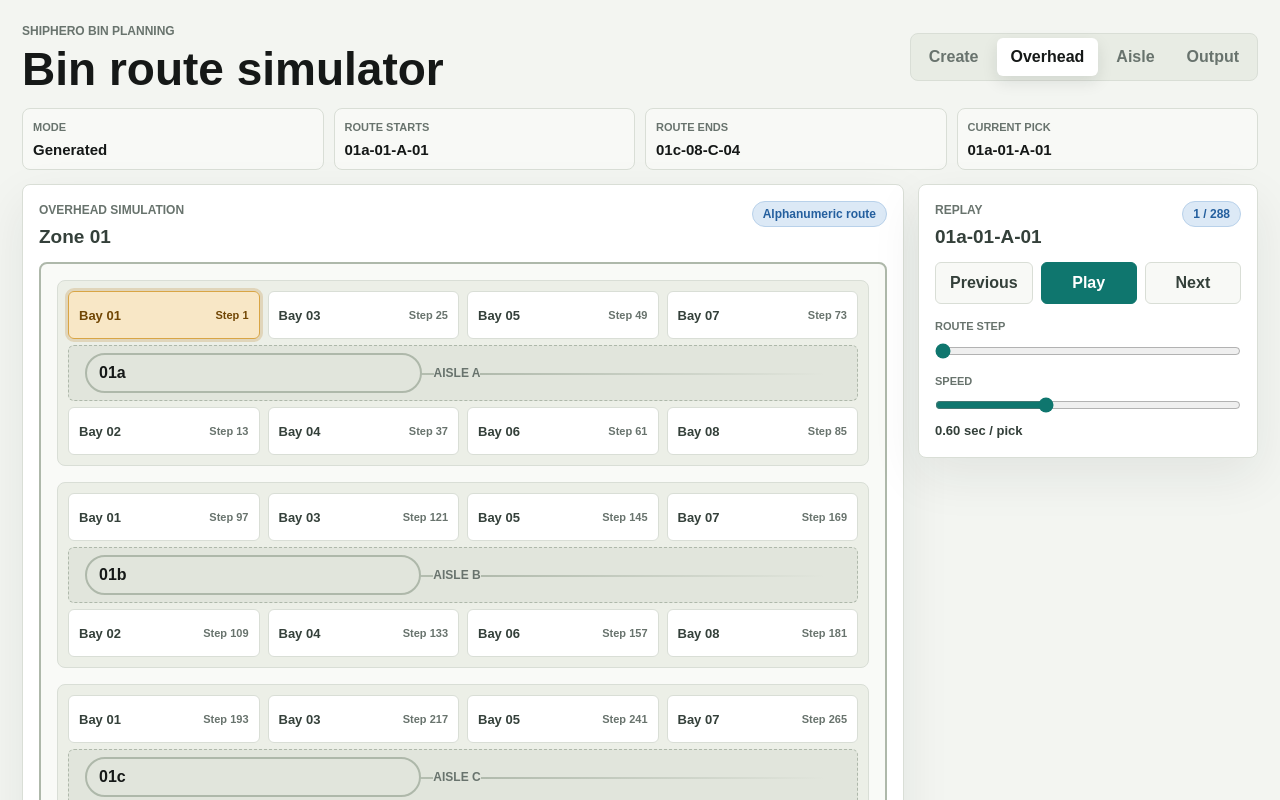
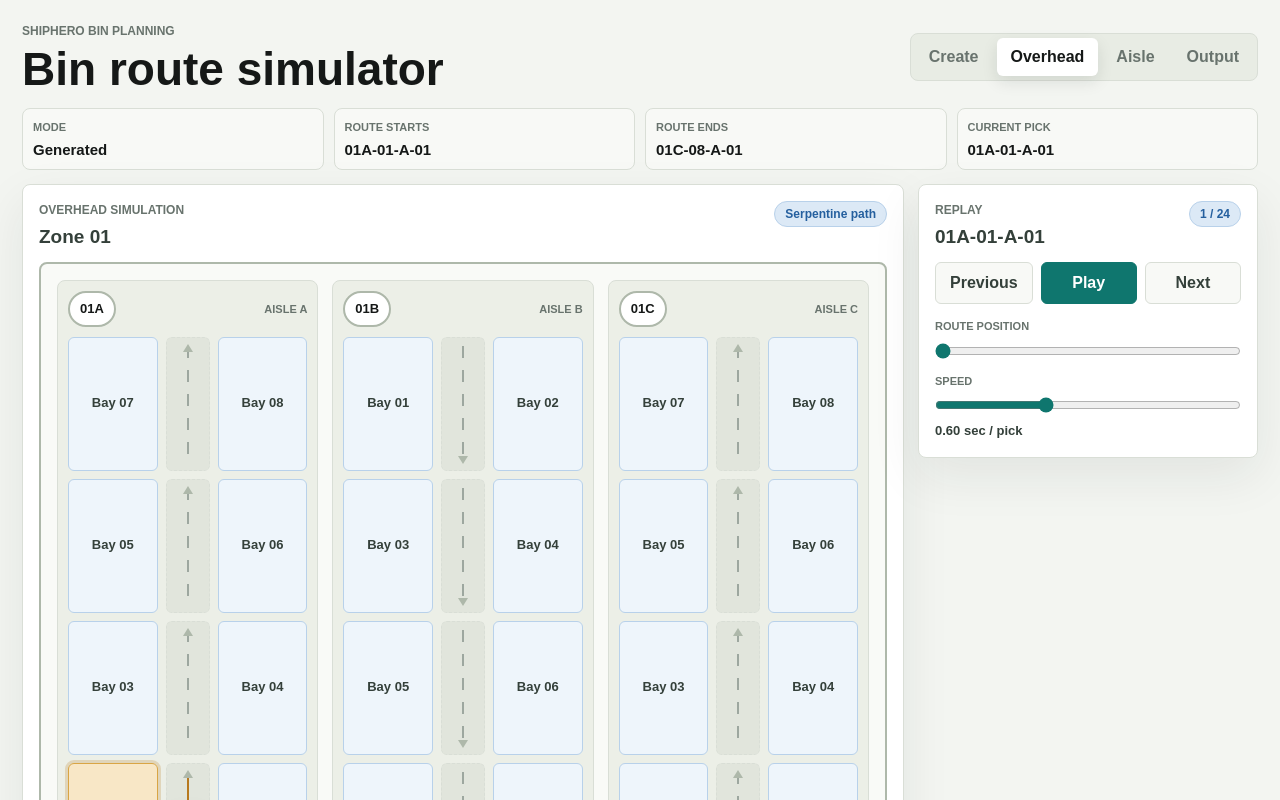
Before and after one commit to mostafa-azimi/bin_location_simulator, a Next.js app: page / in a window 1280 px wide. Both pictures are taken after a click on the button "Overhead". Shown: the top 800 px of the page. Built offline with nearby package versions, Linux system fonts and the light colour scheme.

Commit message:
Add serpentine route animation

```diff
--- a/app/globals.css
+++ b/app/globals.css
@@ -353,10 +353,14 @@ button:disabled {
   background: #f9faf7;
   border: 2px solid var(--line-strong);
   border-radius: 8px;
+  min-width: 840px;
+  padding: 16px;
+}
+
+.serpentine-grid {
+  align-items: stretch;
   display: grid;
-  gap: 16px;
-  min-width: 760px;
-  padding: 16px;
+  gap: 14px;
 }
 
 .warehouse-aisle {
@@ -364,13 +368,54 @@ button:disabled {
   border: 1px solid var(--line);
   border-radius: 8px;
   display: grid;
-  gap: 6px;
+  gap: 10px;
   padding: 10px;
 }
 
-.warehouse-row {
+.serpentine-aisle {
+  grid-template-rows: auto 1fr;
+  min-height: 620px;
+}
+
+.aisle-header {
+  align-items: center;
+  display: flex;
+  gap: 8px;
+  justify-content: space-between;
+  min-width: 0;
+}
+
+.aisle-header strong {
+  background: white;
+  border: 2px solid var(--line-strong);
+  border-radius: 999px;
+  color: var(--foreground);
+  font-size: 13px;
+  font-weight: 760;
+  padding: 6px 10px;
+}
+
+.aisle-header span {
+  color: var(--muted);
+  font-size: 11px;
+  font-weight: 760;
+  overflow-wrap: anywhere;
+  text-align: right;
+  text-transform: uppercase;
+}
+
+.serpentine-bay-stack {
   display: grid;
   gap: 8px;
+  min-height: 560px;
+}
+
+.serpentine-pair {
+  align-items: stretch;
+  display: grid;
+  gap: 8px;
+  grid-template-columns: minmax(62px, 1fr) 44px minmax(62px, 1fr);
+  min-height: 72px;
 }
 
 .warehouse-bay {
@@ -380,21 +425,17 @@ button:disabled {
   border-radius: 6px;
   color: var(--ink-soft);
   display: flex;
-  justify-content: space-between;
-  min-height: 48px;
-  padding: 8px 10px;
+  justify-content: center;
+  min-height: 64px;
+  padding: 8px;
+  text-align: center;
   transition: background 160ms ease, border-color 160ms ease, color 160ms ease;
 }
 
 .warehouse-bay span {
   font-size: 13px;
   font-weight: 760;
-}
-
-.warehouse-bay strong {
-  color: var(--muted);
-  font-size: 11px;
-  font-weight: 760;
+  line-height: 1.15;
 }
 
 .warehouse-bay.empty {
@@ -402,13 +443,14 @@ button:disabled {
   border-style: dashed;
 }
 
+.warehouse-bay.planned {
+  background: #eef5fb;
+  border-color: #b8d1ea;
+}
+
 .warehouse-bay.done {
   background: var(--teal-soft);
   border-color: #8ed5cc;
-  color: #075f58;
-}
-
-.warehouse-bay.done strong {
   color: #075f58;
 }
 
@@ -419,52 +461,103 @@ button:disabled {
   outline: 3px solid rgba(183, 121, 31, 0.22);
 }
 
-.warehouse-bay.active strong {
-  color: #714604;
-}
-
-.warehouse-corridor {
+.aisle-track {
   align-items: center;
   background: #e1e5dc;
-  border: 1px dashed var(--line-strong);
+  border: 1px dashed var(--line);
   border-radius: 6px;
-  display: grid;
-  grid-template-columns: 1fr auto auto 1fr;
-  gap: 12px;
-  min-height: 56px;
-  overflow: hidden;
-  padding: 0 16px;
+  display: flex;
+  justify-content: center;
+  overflow: visible;
   position: relative;
 }
 
-.corridor-line {
-  background: linear-gradient(90deg, transparent, var(--line-strong), transparent);
-  grid-column: 1 / -1;
-  height: 2px;
-  left: 16px;
+.aisle-track::before {
+  background: repeating-linear-gradient(
+    to bottom,
+    #9da79f 0,
+    #9da79f 12px,
+    transparent 12px,
+    transparent 24px
+  );
+  bottom: 8px;
+  content: "";
+  left: 50%;
   position: absolute;
-  right: 16px;
-  top: 50%;
+  top: 8px;
+  transform: translateX(-50%);
+  width: 2px;
 }
 
-.warehouse-corridor strong,
-.warehouse-corridor span {
-  background: #e1e5dc;
-  color: var(--foreground);
-  font-weight: 760;
-  position: relative;
-  z-index: 1;
+.aisle-track.done::before {
+  background: var(--teal);
 }
 
-.warehouse-corridor strong {
-  border: 2px solid var(--line-strong);
-  border-radius: 999px;
-  padding: 6px 12px;
+.aisle-track.active::before {
+  background: var(--amber);
 }
 
-.warehouse-corridor span {
-  color: var(--muted);
-  font-size: 12px;
+.aisle-track::after {
+  border-left: 5px solid transparent;
+  border-right: 5px solid transparent;
+  content: "";
+  left: 50%;
+  position: absolute;
+  transform: translateX(-50%);
+}
+
+.aisle-track.up::after {
+  border-bottom: 8px solid var(--line-strong);
+  top: 6px;
+}
+
+.aisle-track.down::after {
+  border-top: 8px solid var(--line-strong);
+  bottom: 6px;
+}
+
+.pick-tether {
+  animation: tetherDraw 420ms ease-out;
+  background: var(--amber);
+  height: 3px;
+  position: absolute;
+  top: 50%;
+  z-index: 2;
+}
+
+.pick-tether.left {
+  right: 50%;
+  transform-origin: right center;
+  width: calc(100% + 54px);
+}
+
+.pick-tether.right {
+  left: 50%;
+  transform-origin: left center;
+  width: calc(100% + 54px);
+}
+
+.overhead-picker {
+  align-items: center;
+  animation: pickerPulse 760ms ease-in-out infinite alternate;
+  background: var(--foreground);
+  border: 3px solid white;
+  border-radius: 999px;
+  box-shadow: 0 10px 24px rgba(21, 24, 23, 0.22);
+  color: white;
+  display: flex;
+  height: 44px;
+  justify-content: center;
+  position: relative;
+  width: 44px;
+  z-index: 3;
+}
+
+.overhead-picker span {
+  font-size: 9px;
+  font-weight: 760;
+  line-height: 1;
+  text-align: center;
   text-transform: uppercase;
 }
 
@@ -584,13 +677,15 @@ button:disabled {
   font-weight: 760;
   justify-content: center;
   min-height: 40px;
+  position: relative;
 }
 
-.slot.exists {
+.slot.planned {
   background: rgba(255, 255, 255, 0.78);
+  border-color: #b8d1ea;
 }
 
-.slot.missing {
+.slot.unplanned {
   background: rgba(255, 255, 255, 0.28);
   border-style: dashed;
   color: #a3aaa6;
@@ -617,7 +712,7 @@ button:disabled {
   display: flex;
   justify-content: center;
   min-height: 360px;
-  overflow: hidden;
+  overflow: visible;
   position: relative;
 }
 
@@ -648,6 +743,48 @@ button:disabled {
   position: relative;
   width: 56px;
   z-index: 1;
+}
+
+.picker-reach {
+  animation: tetherDraw 420ms ease-out;
+  background: var(--amber);
+  height: 3px;
+  position: absolute;
+  top: 50%;
+  width: 132px;
+  z-index: 1;
+}
+
+.picker-reach.left {
+  right: 50%;
+  transform-origin: right center;
+}
+
+.picker-reach.right {
+  left: 50%;
+  transform-origin: left center;
+}
+
+@keyframes tetherDraw {
+  from {
+    opacity: 0;
+    transform: scaleX(0);
+  }
+
+  to {
+    opacity: 1;
+    transform: scaleX(1);
+  }
+}
+
+@keyframes pickerPulse {
+  from {
+    transform: scale(0.96);
+  }
+
+  to {
+    transform: scale(1.05);
+  }
 }
 
 .timeline-panel {
--- a/app/page.tsx
+++ b/app/page.tsx
@@ -108,7 +108,7 @@ function locationName(
   shelfIndex: number,
   slot: number,
 ) {
-  return `${pad2(zoneIndex)}${lettersFromNumber(aisle).toLowerCase()}-${pad2(
+  return `${pad2(zoneIndex)}${lettersFromNumber(aisle)}-${pad2(
     bay,
   )}-${lettersFromNumber(shelfIndex)}-${pad2(slot)}`;
 }
@@ -142,7 +142,7 @@ function parseLocationName(name: string, originalIndex: number): LocationRecord
     name: cleanName,
     zoneLabel: pad2(zoneIndex),
     zoneIndex,
-    aisleLabel: aisleRaw.toLowerCase(),
+    aisleLabel: aisleRaw.toUpperCase(),
     aisle,
     bay,
     shelfLabel: shelfLabelRaw.toUpperCase(),
@@ -153,6 +153,35 @@ function parseLocationName(name: string, originalIndex: number): LocationRecord
     zeroPadded: zoneRaw.length >= 2 && bayRaw.length >= 2 && slotRaw.length >= 2,
     usesTargetPrefix,
   };
+}
+
+function bayRouteKey(location: LocationRecord) {
+  return `${location.zoneIndex}-${location.aisle}-${location.bay}`;
+}
+
+function pickCoordinateKey(
+  zoneIndex: number,
+  aisle: number,
+  bay: number,
+  shelfIndex: number,
+  slot: number,
+) {
+  return `${zoneIndex}-${aisle}-${bay}-${shelfIndex}-${slot}`;
+}
+
+function buildHighlightedStops(locations: LocationRecord[]) {
+  const seenBays = new Set<string>();
+
+  return locations.filter((location) => {
+    const key = bayRouteKey(location);
+
+    if (seenBays.has(key)) {
+      return false;
+    }
+
+    seenBays.add(key);
+    return true;
+  });
 }
 
 function generateLocations(config: LayoutConfig) {
@@ -455,7 +484,7 @@ function PlaybackControls({
       </div>
 
       <label className="range-field">
-        <span>Route step</span>
+        <span>Route position</span>
         <input
           max={Math.max(0, total - 1)}
           min={0}
@@ -567,7 +596,7 @@ function OverheadRoute({
 }) {
   const activeZoneIndex = active?.zoneIndex ?? 1;
   const activeZone = active?.zoneLabel ?? "01";
-  const firstStepByBay = useMemo(() => {
+  const stopIndexByBay = useMemo(() => {
     const steps = new Map<string, number>();
 
     locations.forEach((location, index) => {
@@ -575,10 +604,7 @@ function OverheadRoute({
         return;
       }
 
-      const key = `${location.aisle}-${location.bay}`;
-      if (!steps.has(key)) {
-        steps.set(key, index);
-      }
+      steps.set(`${location.aisle}-${location.bay}`, index);
     });
 
     return steps;
@@ -592,11 +618,14 @@ function OverheadRoute({
   }));
 
   const bayClassName = (aisle: number, bay: number) => {
-    const step = firstStepByBay.get(`${aisle}-${bay}`);
+    const step = stopIndexByBay.get(`${aisle}-${bay}`);
     const isActive = active?.aisle === aisle && active.bay === bay;
+    const isPlanned = typeof step === "number";
     const isDone = typeof step === "number" && activeIndex > step;
 
-    return `warehouse-bay ${isActive ? "active" : ""} ${isDone ? "done" : ""}`;
+    return `warehouse-bay ${isPlanned ? "planned" : ""} ${
+      isActive ? "active" : ""
+    } ${isDone ? "done" : ""}`;
   };
 
   return (
@@ -606,55 +635,80 @@ function OverheadRoute({
           <p className="eyebrow">Overhead simulation</p>
           <h2>Zone {activeZone}</h2>
         </div>
-        <span className="small-badge">Alphanumeric route</span>
+        <span className="small-badge">Serpentine path</span>
       </div>
 
       <div className="warehouse-scroll">
-        <div className="warehouse-outline">
-          {aisles.map((aisle) => (
-            <div className="warehouse-aisle" key={aisle}>
+        <div className="warehouse-outline serpentine-outline">
           <div
-                className="warehouse-row top-row"
-                style={{ gridTemplateColumns: `repeat(${pairCount}, minmax(118px, 1fr))` }}
+            className="serpentine-grid"
+            style={{ gridTemplateColumns: `repeat(${config.aisles}, minmax(164px, 1fr))` }}
           >
-                {pairs.map(({ odd }) => {
-                  const step = firstStepByBay.get(`${aisle}-${odd}`);
+            {aisles.map((aisle) => {
+              const aisleLabel = lettersFromNumber(aisle);
+              const direction = aisle % 2 === 1 ? "up" : "down";
+              const physicalPairs = direction === "up" ? [...pairs].reverse() : pairs;
+
               return (
-                    <div className={bayClassName(aisle, odd)} key={`${aisle}-${odd}`}>
+                <div className={`warehouse-aisle serpentine-aisle ${direction}`} key={aisle}>
+                  <div className="aisle-header">
+                    <strong>{activeZone}{aisleLabel}</strong>
+                    <span>Aisle {aisleLabel}</span>
+                  </div>
+
+                  <div
+                    className="serpentine-bay-stack"
+                    style={{ gridTemplateRows: `repeat(${pairCount}, minmax(72px, 1fr))` }}
+                  >
+                    {physicalPairs.map(({ odd, even }) => {
+                      const oddStep = stopIndexByBay.get(`${aisle}-${odd}`);
+                      const evenStep = stopIndexByBay.get(`${aisle}-${even}`);
+                      const plannedSteps = [oddStep, evenStep].filter(
+                        (step): step is number => typeof step === "number",
+                      );
+                      const isActivePair =
+                        active?.aisle === aisle && (active.bay === odd || active.bay === even);
+                      const isDonePair =
+                        plannedSteps.length > 0 &&
+                        plannedSteps.every((step) => activeIndex > step);
+
+                      return (
+                        <div
+                          className={`serpentine-pair ${isActivePair ? "active-pair" : ""}`}
+                          key={`${aisle}-${odd}-${even}`}
+                        >
+                          <div className={bayClassName(aisle, odd)}>
                             <span>Bay {pad2(odd)}</span>
-                      <strong>{step !== undefined ? `Step ${step + 1}` : "-"}</strong>
+                          </div>
+                          <div
+                            className={`aisle-track ${direction} ${
+                              isActivePair ? "active" : ""
+                            } ${isDonePair ? "done" : ""}`}
+                          >
+                            {isActivePair && (
+                              <>
+                                <div className={`pick-tether ${active?.side ?? "left"}`} />
+                                <div className="overhead-picker">
+                                  <span>Picker</span>
+                                </div>
+                              </>
+                            )}
+                          </div>
+                          {even <= config.bays ? (
+                            <div className={bayClassName(aisle, even)}>
+                              <span>Bay {pad2(even)}</span>
+                            </div>
+                          ) : (
+                            <div className="warehouse-bay empty" />
+                          )}
                         </div>
                       );
                     })}
                   </div>
-
-              <div className="warehouse-corridor">
-                <div className="corridor-line" />
-                <strong>{activeZone}{lettersFromNumber(aisle).toLowerCase()}</strong>
-                <span>Aisle {lettersFromNumber(aisle).toLowerCase()}</span>
                 </div>
-
-              <div
-                className="warehouse-row bottom-row"
-                style={{ gridTemplateColumns: `repeat(${pairCount}, minmax(118px, 1fr))` }}
-              >
-                {pairs.map(({ even }) =>
-                  even <= config.bays ? (
-                    <div className={bayClassName(aisle, even)} key={`${aisle}-${even}`}>
-                      <span>Bay {pad2(even)}</span>
-                      <strong>
-                        {firstStepByBay.get(`${aisle}-${even}`) !== undefined
-                          ? `Step ${Number(firstStepByBay.get(`${aisle}-${even}`)) + 1}`
-                          : "-"}
-                      </strong>
+              );
+            })}
           </div>
-                  ) : (
-                    <div className="warehouse-bay empty" key={`${aisle}-empty`} />
-                  ),
-                )}
-              </div>
-            </div>
-          ))}
         </div>
       </div>
     </section>
@@ -696,14 +750,27 @@ function RackBay({
                   active && bay
                     ? locationName(active.zoneIndex, active.aisle, bay, shelf, slot)
                     : "";
-                const stepIndex = indexByName.get(name);
-                const isActive = active?.name === name;
+                const coordinate =
+                  active && bay
+                    ? pickCoordinateKey(active.zoneIndex, active.aisle, bay, shelf, slot)
+                    : "";
+                const stepIndex = indexByName.get(coordinate);
+                const isActive = active
+                  ? coordinate ===
+                    pickCoordinateKey(
+                      active.zoneIndex,
+                      active.aisle,
+                      active.bay,
+                      active.shelfIndex,
+                      active.slot,
+                    )
+                  : false;
                 const isDone = typeof stepIndex === "number" && stepIndex < activeIndex;
-                const exists = typeof stepIndex === "number";
+                const isPlanned = typeof stepIndex === "number";
 
                 return (
                   <div
-                    className={`slot ${exists ? "exists" : "missing"} ${
+                    className={`slot ${isPlanned ? "planned" : "unplanned"} ${
                       isActive ? "active" : ""
                     } ${isDone ? "done" : ""}`}
                     key={`${bay}-${shelf}-${slot}`}
@@ -734,7 +801,18 @@ function AislePickView({
 }) {
   const indexByName = useMemo(() => {
     const map = new Map<string, number>();
-    locations.forEach((location, index) => map.set(location.name, index));
+    locations.forEach((location, index) =>
+      map.set(
+        pickCoordinateKey(
+          location.zoneIndex,
+          location.aisle,
+          location.bay,
+          location.shelfIndex,
+          location.slot,
+        ),
+        index,
+      ),
+    );
     return map;
   }, [locations]);
 
@@ -773,6 +851,7 @@ function AislePickView({
         </div>
 
         <div className="picker-lane">
+          <div className={`picker-reach ${active?.side ?? "left"}`} />
           <div className="picker-marker">
             <span>Picker</span>
           </div>
@@ -816,7 +895,7 @@ function RouteTimeline({
       <div className="panel-heading">
         <div>
           <p className="eyebrow">Pick sequence</p>
-          <h2>{locations.length.toLocaleString()} locations</h2>
+          <h2>{locations.length.toLocaleString()} highlighted picks</h2>
         </div>
       </div>
       <div className="timeline-list">
@@ -1005,26 +1084,30 @@ export default function Home() {
     mode === "uploaded" && uploadedLocations.length > 0
       ? uploadedLocations
       : generatedLocations;
+  const routeStops = useMemo(
+    () => buildHighlightedStops(activeLocations),
+    [activeLocations],
+  );
   const activeConfig =
     mode === "uploaded" && uploadedLocations.length > 0
       ? analysis?.inferredConfig ?? config
       : config;
   const safeActiveIndex = Math.min(
     activeIndex,
-    Math.max(0, activeLocations.length - 1),
+    Math.max(0, routeStops.length - 1),
   );
-  const active = activeLocations[safeActiveIndex];
+  const active = routeStops[safeActiveIndex];
   const csv = useMemo(() => buildShipHeroCsv(activeLocations), [activeLocations]);
   const canUseUploaded = uploadedLocations.length > 0;
 
   useEffect(() => {
-    if (!isPlaying || activeLocations.length === 0) {
+    if (!isPlaying || routeStops.length === 0) {
       return;
     }
 
     const timer = window.setInterval(() => {
       setActiveIndex((current) => {
-        if (current >= activeLocations.length - 1) {
+        if (current >= routeStops.length - 1) {
           window.clearInterval(timer);
           setIsPlaying(false);
           return current;
@@ -1034,7 +1117,7 @@ export default function Home() {
     }, speedMs);
 
     return () => window.clearInterval(timer);
-  }, [activeLocations.length, isPlaying, speedMs]);
+  }, [isPlaying, routeStops.length, speedMs]);
 
   const updateConfig = (key: keyof LayoutConfig, value: number) => {
     setActiveIndex(0);
@@ -1082,7 +1165,7 @@ export default function Home() {
       isPlaying={isPlaying}
       onNext={() =>
         setActiveIndex(() =>
-          Math.min(activeLocations.length - 1, safeActiveIndex + 1),
+          Math.min(Math.max(0, routeStops.length - 1), safeActiveIndex + 1),
         )
       }
       onPlayPause={() => setIsPlaying((playing) => !playing)}
@@ -1090,7 +1173,7 @@ export default function Home() {
       onSeek={setActiveIndex}
       onSpeedChange={setSpeedMs}
       speedMs={speedMs}
-      total={activeLocations.length}
+      total={routeStops.length}
     />
   );
 
@@ -1106,10 +1189,10 @@ export default function Home() {
 
       <section className="summary-band top-summary">
         <Stat label="Mode" value={mode === "uploaded" ? "Uploaded CSV" : "Generated"} />
-        <Stat label="Route starts" value={activeLocations[0]?.name ?? "-"} />
+        <Stat label="Route starts" value={routeStops[0]?.name ?? "-"} />
         <Stat
           label="Route ends"
-          value={activeLocations[activeLocations.length - 1]?.name ?? "-"}
+          value={routeStops[routeStops.length - 1]?.name ?? "-"}
         />
         <Stat label="Current pick" value={active?.name ?? "-"} />
       </section>
@@ -1132,11 +1215,11 @@ export default function Home() {
               active={active}
               activeIndex={safeActiveIndex}
               config={activeConfig}
-              locations={activeLocations}
+              locations={routeStops}
             />
             <RouteTimeline
               activeIndex={safeActiveIndex}
-              locations={activeLocations}
+              locations={routeStops}
               onSelect={setActiveIndex}
             />
           </div>
@@ -1151,11 +1234,11 @@ export default function Home() {
               active={active}
               activeIndex={safeActiveIndex}
               config={activeConfig}
-              locations={activeLocations}
+              locations={routeStops}
             />
             <RouteTimeline
               activeIndex={safeActiveIndex}
-              locations={activeLocations}
+              locations={routeStops}
               onSelect={setActiveIndex}
             />
           </div>
```
Also changed, not shown: 1 other file (tests, documents, lock files or other folders). Lines whose indentation alone changed are shown as unchanged.
